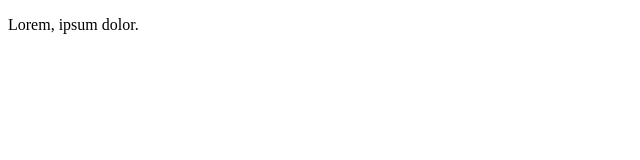
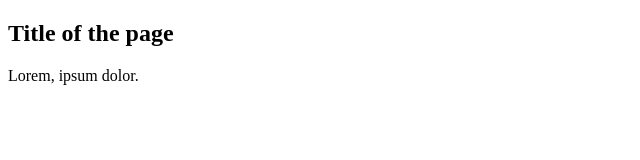
Before and after one commit to wildGrapes017/gitClub, a plain HTML site: page index.html in a window 1280 px wide. Shown: the whole page, without its empty margins (0-640 px from the left). Drawn offline with Linux system fonts and the light colour scheme.

Commit message:
nice job

```diff
--- a/index.html
+++ b/index.html
@@ -6,6 +6,7 @@
     <title>Files</title>
 </head>
 <body>
+    <h2>Title of the page</h2>
     <p>Lorem, ipsum dolor.</p>
 </body>
 </html>
```
